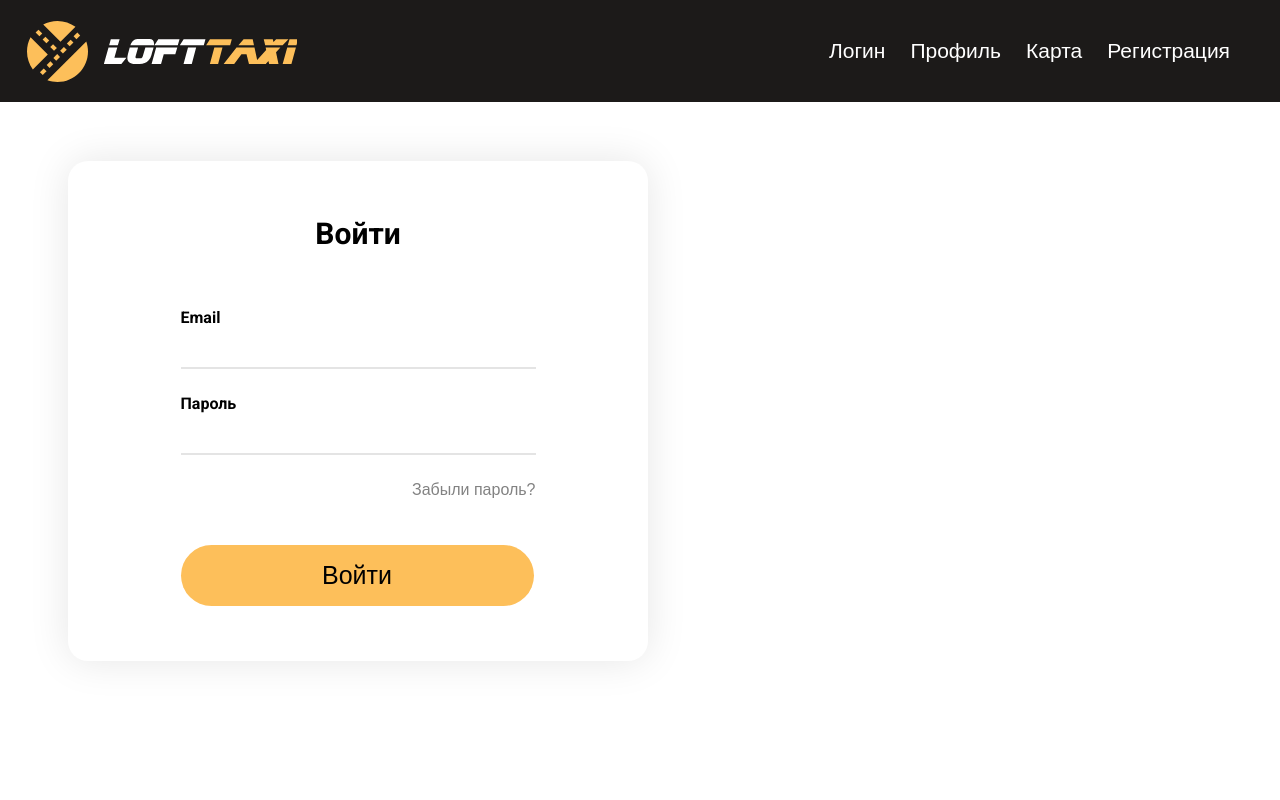
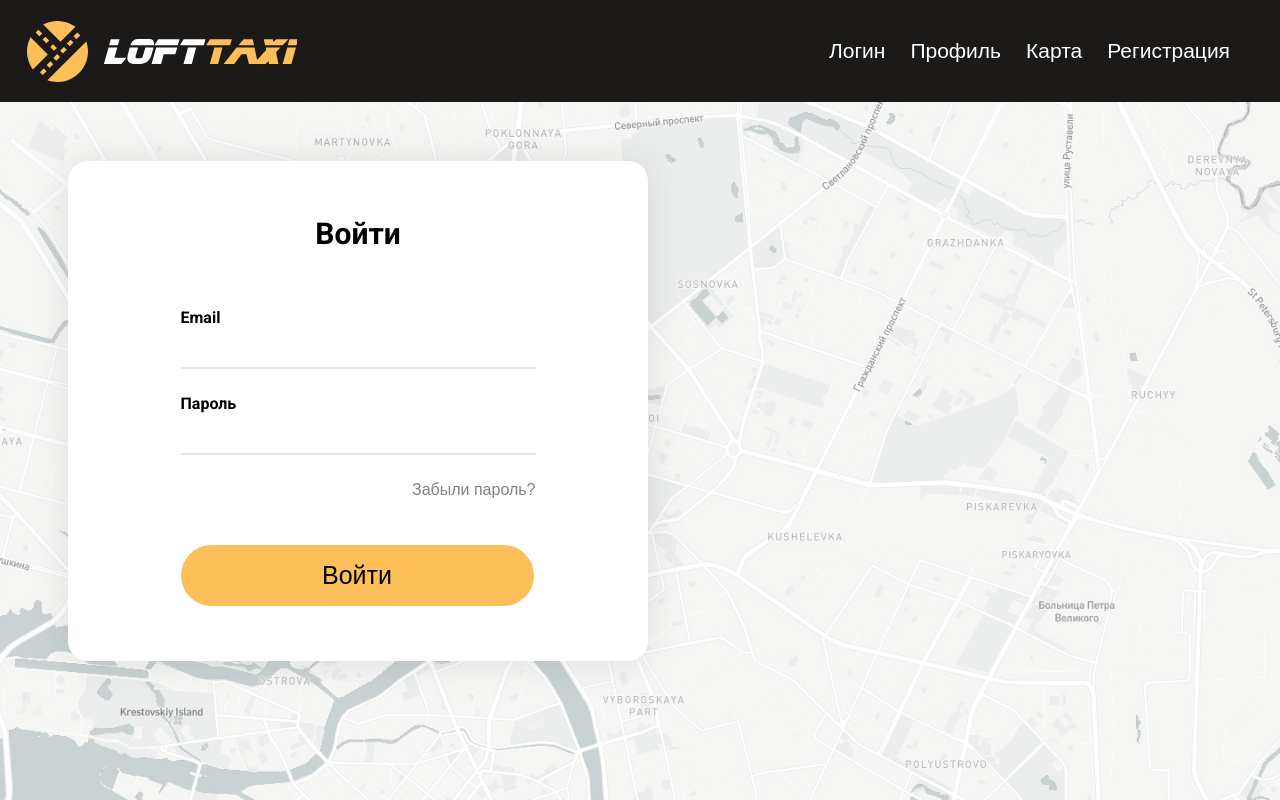
Before and after one commit to i3npyc/taxi, a React (Create React App) app: page / in a window 1280 px wide. Built offline with nearby package versions, Linux system fonts and the light colour scheme; the HTML template or start-up script is replaced by a standard one.

Commit message:
fix: fix background image

```diff
--- a/src/App.css
+++ b/src/App.css
@@ -24,4 +24,5 @@ button {
 .App {
   overflow: hidden;
   height: 100vh;
+  background: url('./static/img/map.png') no-repeat center / cover;
 }
```
